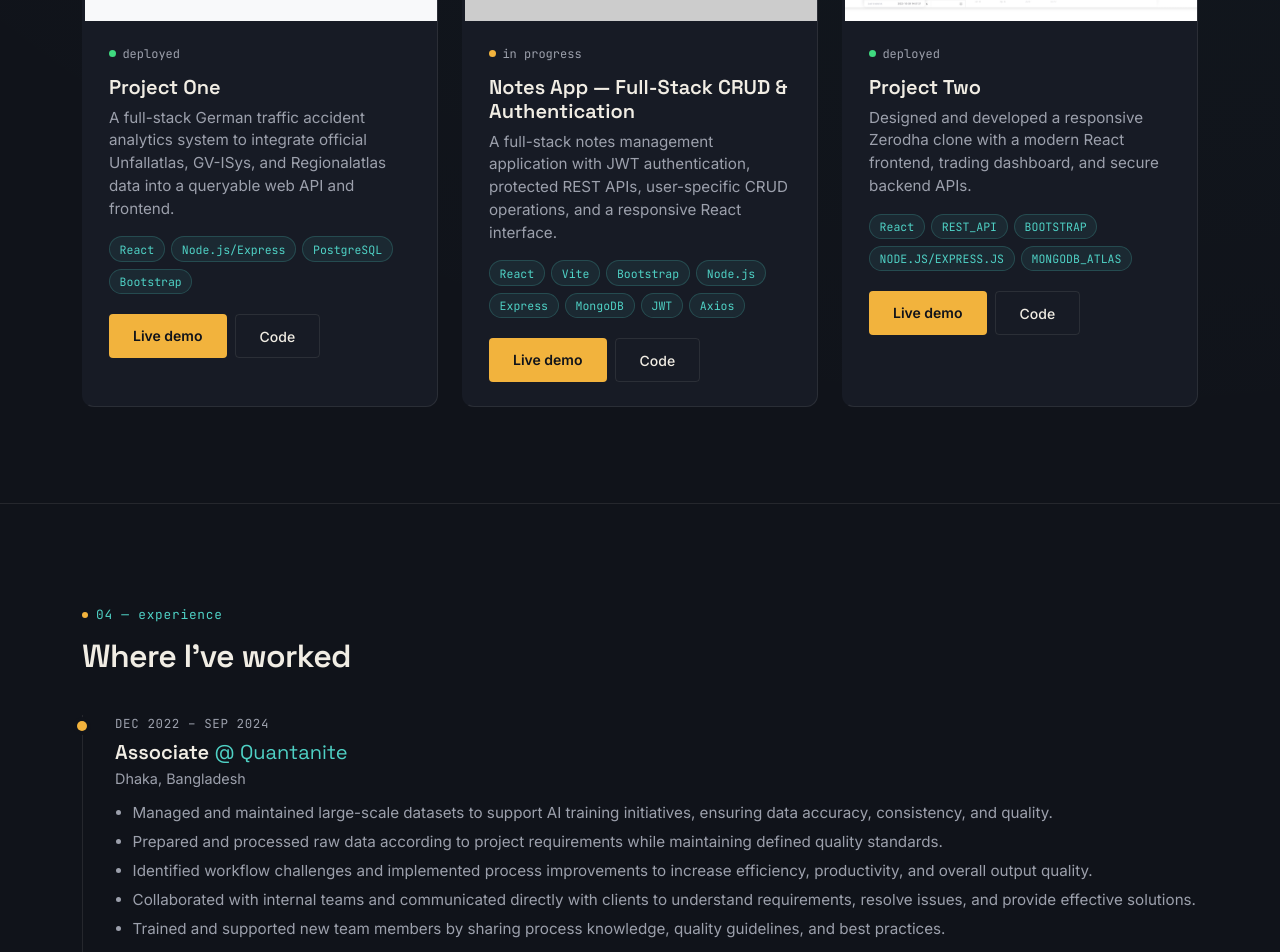
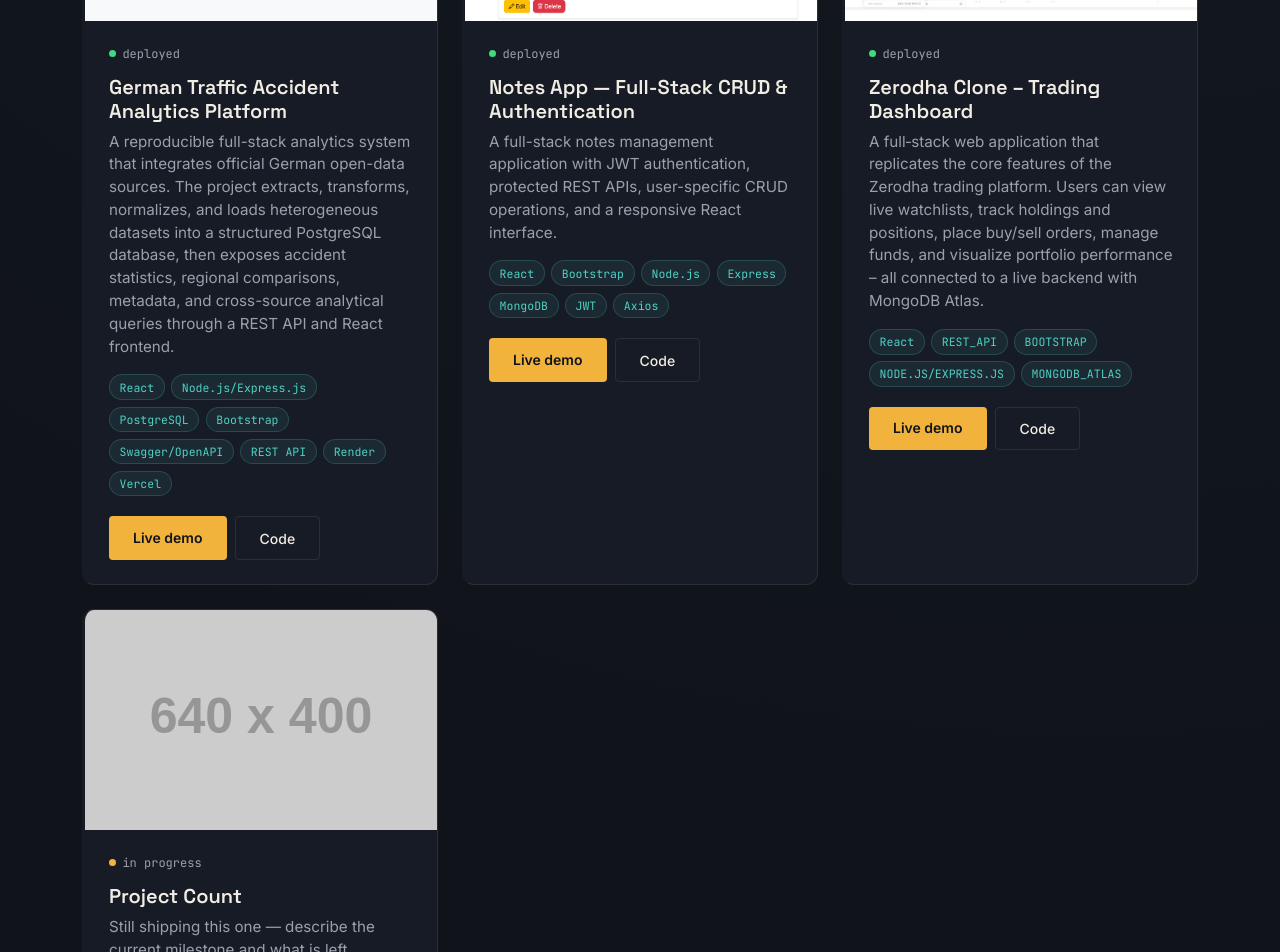
Before and after one commit to Alwalid-Akash/portfolio, a React (Vite) app: page / in a window 1280 px wide. Shown: the part 2320-3272 px from the top of the page. Built offline with nearby package versions, Linux system fonts and the light colour scheme.

Commit message:
add New Project

```diff
--- a/src/data/experience.js
+++ b/src/data/experience.js
@@ -4,8 +4,8 @@
 const experience = [
   {
     id: 1,
-    role: 'Associate',
-    company: 'Quantanite',
+    role: 'Associate - Research & Development (R&D)',
+    company: 'Quantanite | Multinational Company',
     location: 'Dhaka, Bangladesh',
     start: 'Dec 2022',
     end: 'Sep 2024',
--- a/src/data/projects.js
+++ b/src/data/projects.js
@@ -2,14 +2,15 @@
 // status: "live" (deployed, has a demo link) or "progress" (still building)
 import HomeHero from "../assets/images/homeHero.png";
 import img from "../assets/images/img.png";
+import note from "../assets/images/note.png";
 const projects = [
   {
     id: 1,
-    title: 'Project One',
+    title: 'German Traffic Accident Analytics Platform',
     description:
-      'A full-stack German traffic accident analytics system to integrate official Unfallatlas, GV-ISys, and Regionalatlas data into a queryable web API and frontend.',
+      'A reproducible full-stack analytics system that integrates official German open-data sources. The project extracts, transforms, normalizes, and loads heterogeneous datasets into a structured PostgreSQL database, then exposes accident statistics, regional comparisons, metadata, and cross-source analytical queries through a REST API and React frontend.',
     image: img,
-    tags: ['React', 'Node.js/Express', 'PostgreSQL', 'Bootstrap'],
+    tags: ['React', 'Node.js/Express.js', 'PostgreSQL', 'Bootstrap', 'Swagger/OpenAPI', 'REST API', 'Render', 'Vercel'],
     status: 'live',
     liveLink: 'https://german-traffic-data.vercel.app/',
     githubLink: 'https://github.com/Alwalid-Akash/German_traffic_data',
@@ -19,24 +20,36 @@ const projects = [
     title: 'Notes App — Full-Stack CRUD & Authentication',
     description:
       'A full-stack notes management application with JWT authentication, protected REST APIs, user-specific CRUD operations, and a responsive React interface.',
-    image: 'https://placehold.co/640x400/1F2432/9CA0AC?text=Project+Three',
-    tags: ['React', 'Vite', 'Bootstrap', 'Node.js', 'Express', 'MongoDB', 'JWT', 'Axios'],
-    status: 'progress',
-    liveLink: 'https://your-vercel-app.vercel.app',
+    image: note,
+    tags: ['React', 'Bootstrap', 'Node.js', 'Express', 'MongoDB', 'JWT', 'Axios'],
+    status: 'live',
+    liveLink: 'https://note-clener.vercel.app',
     githubLink: 'https://github.com/Alwalid-Akash/note_clener',
   },
   {
     id: 3,
-    title: 'Project Two',
+    title: ' Zerodha Clone – Trading Dashboard',
     description:
-      'Designed and developed a responsive Zerodha clone with a modern React frontend, trading dashboard, and secure backend APIs.',
+      'A full‑stack web application that replicates the core features of the Zerodha trading platform. Users can view live watchlists, track holdings and positions, place buy/sell orders, manage funds, and visualize portfolio performance – all connected to a live backend with MongoDB Atlas.',
     image: HomeHero,
     tags: ['React ', 'REST_API', 'BOOTSTRAP', 'NODE.JS/EXPRESS.JS', 'MONGODB_ATLAS'],
     status: 'live',
     liveLink: "https://zerodha-website-ecru.vercel.app",
     githubLink: "https://github.com/Alwalid-Akash/ZERODHA_WEBSITE",
   },
-
+  {
+    id: 4,
+    title: 'Project Count',
+    description:
+      'Still shipping this one — describe the current milestone and what is left.',
+    image: 'https://placehold.co/640x400/1F2432/9CA0AC?text=Project+Count',
+    tags: ['React', 'Vite', 'Bootstrap'],
+    status: 'progress',
+    liveLink: '#',
+    githubLink: '#',
+  },
 ];
 
+
+
 export default projects;
```
Also changed, not shown: src/assets/images/note.png (added).
